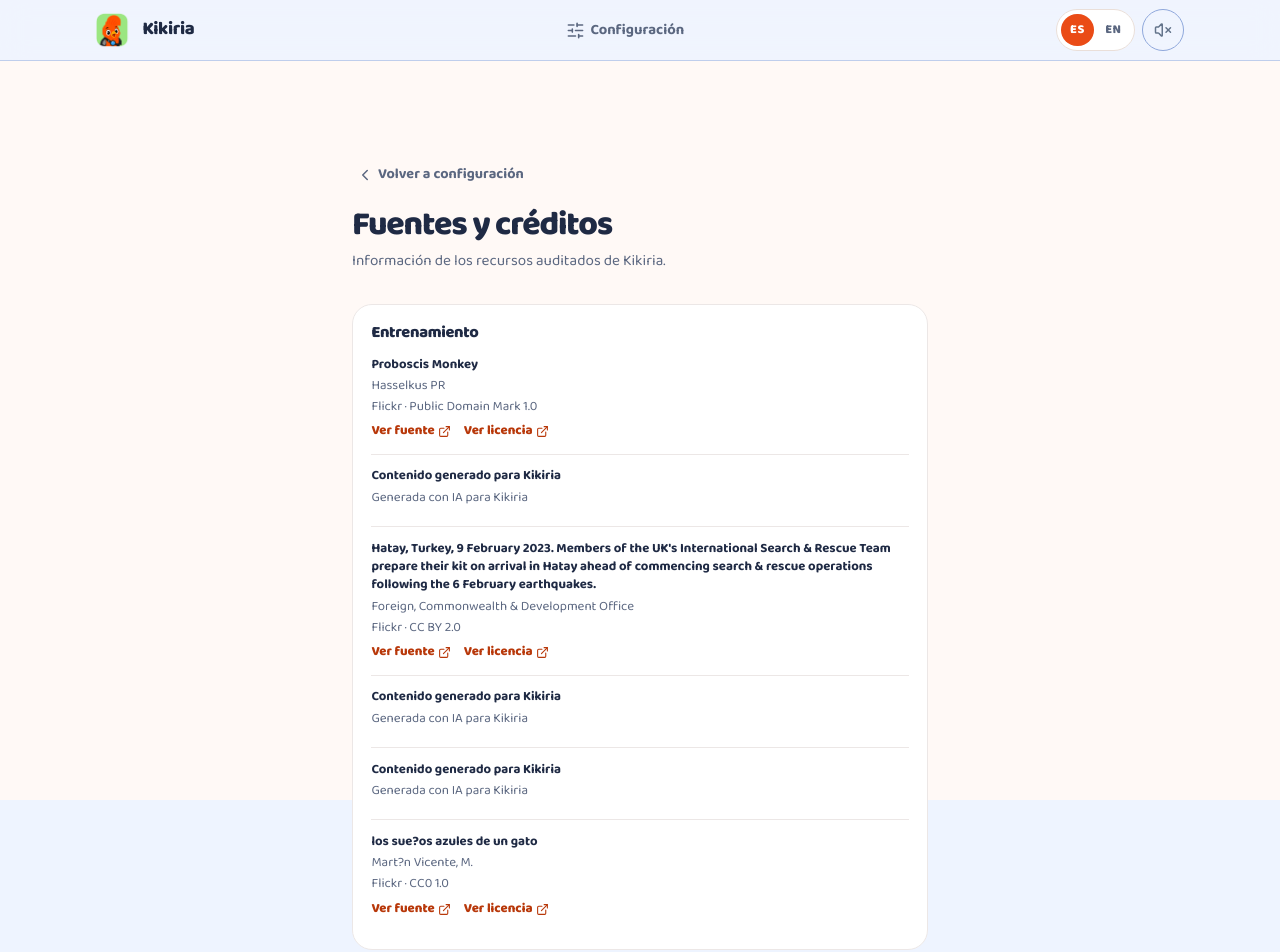
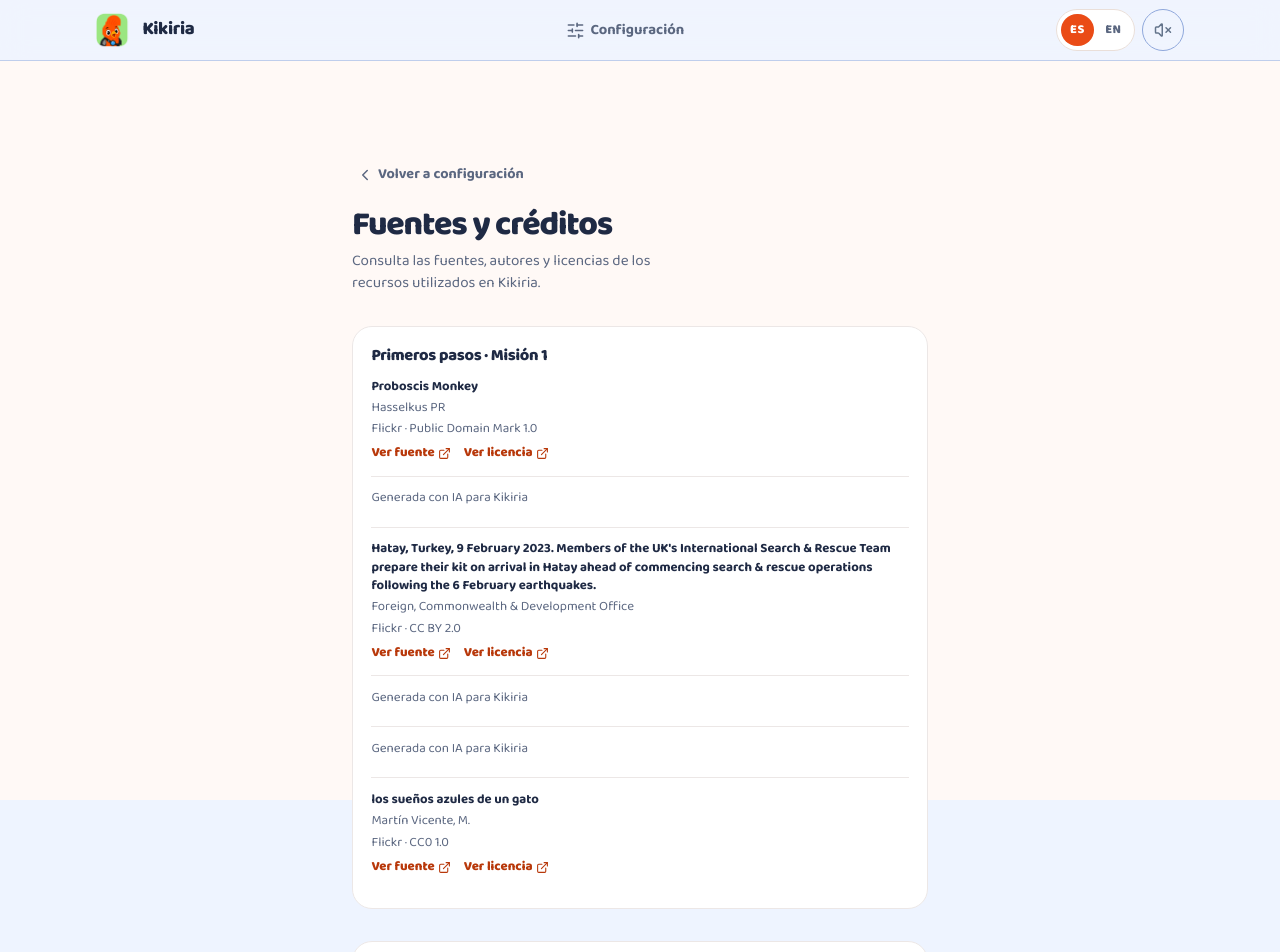
Before and after one commit to Faxeclon/mil-game, a Next.js app: page /es/settings/credits in a window 1280 px wide. Shown: the top 952 px of the page. Built offline with nearby package versions, Linux system fonts and the light colour scheme.

Commit message:
polish: refine media credits presentation

```diff
--- a/src/components/CreditsClient.tsx
+++ b/src/components/CreditsClient.tsx
@@ -2,13 +2,12 @@
 
 import { ChevronLeft, ExternalLink } from "lucide-react";
 import { useTranslations } from "next-intl";
-import { getCreditedMedia } from "@/content/packs/packRegistry";
+import { creditedPackPresentationKeys, getCreditedMedia } from "@/content/packs/packRegistry";
 import { Link } from "@/i18n/navigation";
 import styles from "./SettingsClient.module.css";
 
 export function CreditsClient() {
   const t = useTranslations("credits");
-  const tIslands = useTranslations("islands");
   const groups = new Map<string, ReturnType<typeof getCreditedMedia>>();
   for (const item of getCreditedMedia()) groups.set(item.packId, [...(groups.get(item.packId) ?? []), item]);
 
@@ -19,14 +18,14 @@
       <p className={styles.lead}>{t("lead")}</p>
       {[...groups.entries()].map(([packId, items]) => (
         <section className={styles.group} key={packId}>
-          <h2 className={styles.groupTitle}>{packId === "introductory-tutorial-v1" ? tIslands("list.training.title") : packId}</h2>
+          <h2 className={styles.groupTitle}>{t(`packs.${creditedPackPresentationKeys[packId as keyof typeof creditedPackPresentationKeys]}`)}</h2>
           <ul className={styles.creditList}>
             {items.map(({ media }) => {
               const credit = media.provenance.credit!;
               return <li className={styles.credit} key={media.id}>
-                <strong>{credit.title ?? t("projectContent")}</strong>
+                {credit.creationMethod !== "ai-generated" && <strong>{credit.title ?? t("projectContent")}</strong>}
                 {credit.creator && <span>{credit.creator}</span>}
-                {credit.source && <span>{credit.source}{credit.license ? ` · ${credit.license}` : ""}</span>}
+                {credit.source && <span>{credit.source}{credit.license && <> {"·"} {credit.license}</>}</span>}
                 {credit.creationMethod === "ai-generated" && <span>{t("projectGenerated")}</span>}
                 {credit.creationMethod === "project-created" && <span>{t("projectCreated")}</span>}
                 {credit.modifications && <span>{credit.modifications}</span>}
--- a/src/components/SettingsClient.tsx
+++ b/src/components/SettingsClient.tsx
@@ -218,6 +218,8 @@
 
       <ResetSection />
 
+      <CreditsSection />
+
       <LeaveProfileButton />
     </div>
   );
@@ -402,13 +404,6 @@
         )}
       </section>
 
-      <section className={styles.group}>
-        <Link className={styles.teacherEntry} href="/settings/credits">
-          <BookOpen aria-hidden="true" size={17} />
-          {t("credits")}
-        </Link>
-      </section>
-
       {/*
         The doors that are still worth offering, and only those.
         A grown-up already signed in has their address in the row above and their tools in
@@ -444,6 +439,20 @@
         </section>
       )}
     </>
+  );
+}
+
+/** Informational links stay near the foot of Settings, after actions that affect the device. */
+function CreditsSection() {
+  const t = useTranslations("settings");
+  return (
+    <section aria-labelledby="settings-information" className={styles.group}>
+      <h2 className={styles.groupTitle} id="settings-information">{t("informationTitle")}</h2>
+      <Link className={styles.teacherEntry} href="/settings/credits">
+        <BookOpen aria-hidden="true" size={17} />
+        {t("credits")}
+      </Link>
+    </section>
   );
 }
 
--- a/src/content/packs/introductory-tutorial.json
+++ b/src/content/packs/introductory-tutorial.json
@@ -164,8 +164,8 @@
               "licenseStatus": "CC0 1.0",
               "temporary": false,
               "credit": {
-                "title": "los sue?os azules de un gato",
-                "creator": "Mart?n Vicente, M.",
+                "title": "los sueños azules de un gato",
+                "creator": "Martín Vicente, M.",
                 "source": "Flickr",
                 "sourceUrl": "https://www.flickr.com/photos/32179778@N00/54927760288",
                 "license": "CC0 1.0",
--- a/src/content/packs/packRegistry.ts
+++ b/src/content/packs/packRegistry.ts
@@ -101,6 +101,12 @@
 
 export type CreditedMedia = { packId: string; media: { id: string; provenance: ProvenanceMetadata } };
 
+/** Public presentation keys for audited packs. Pack ids never leak into child-facing UI. */
+export const creditedPackPresentationKeys = {
+  "introductory-tutorial-v1": "basics1",
+  "city-basics-timed-v1": "basics2"
+} as const;
+
 /** Only audited assets are exposed publicly; this neutral list deliberately has no answer or side data. */
 export function getCreditedMedia(): CreditedMedia[] {
   return Object.entries(contentPacks).flatMap(([packId, pack]) =>
```
Also changed, not shown: src/messages/en.json (+1 -1 lines), src/messages/es.json (+1 -1 lines), 2 other files (tests, documents, lock files or other folders).
